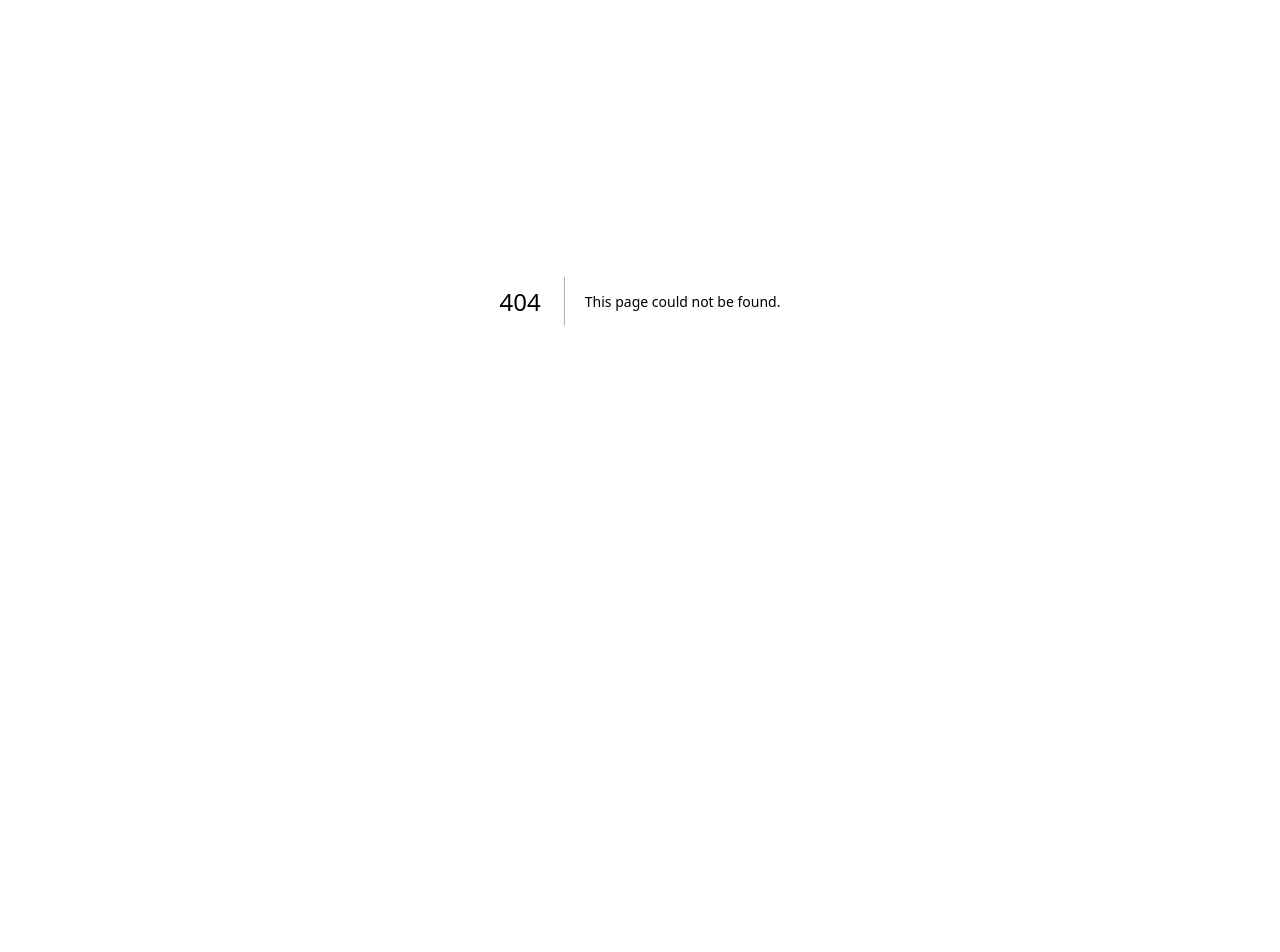
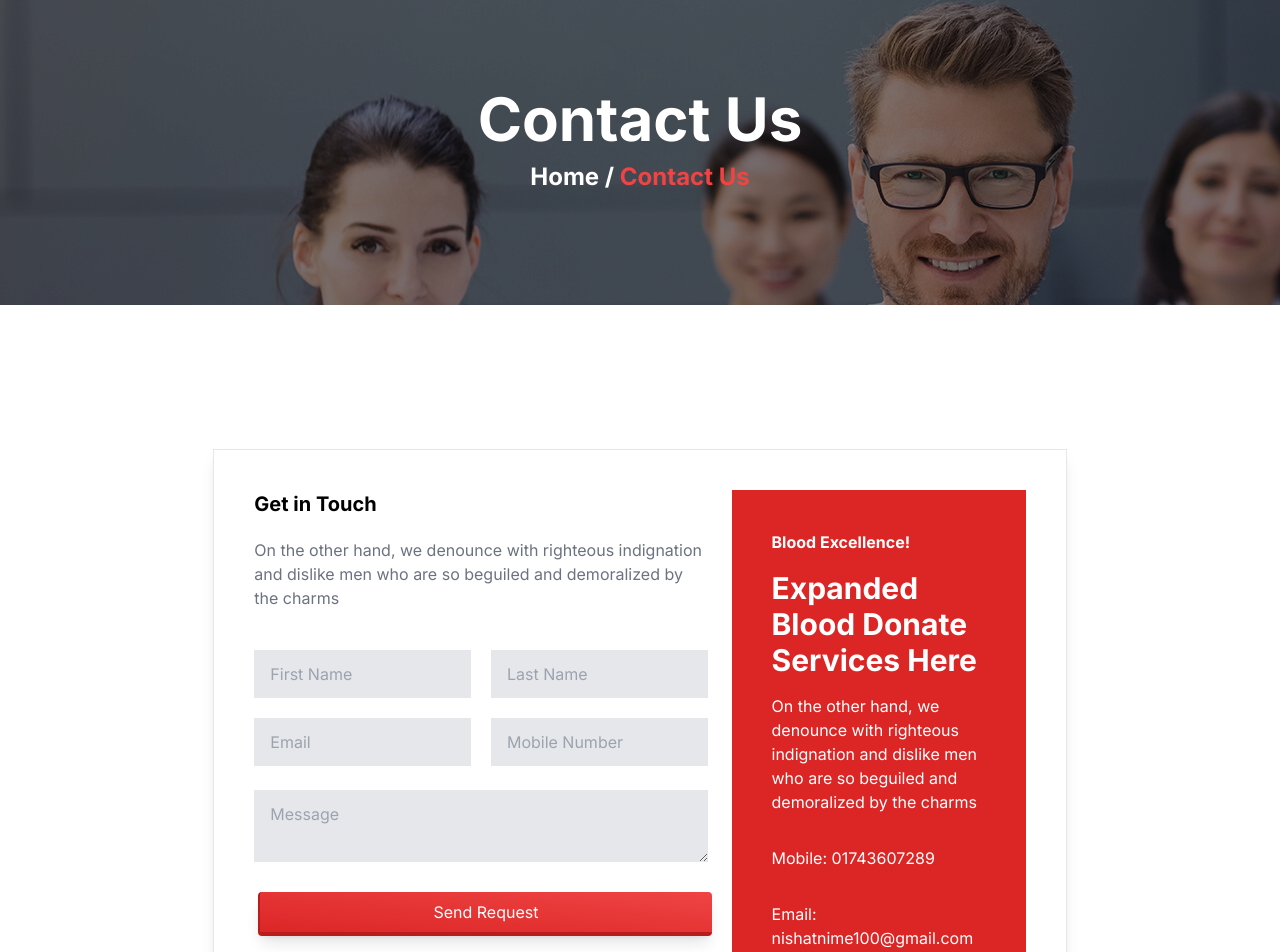
Before and after one commit to JannatunNimeNishat/blood_donation_application_client, a Next.js app: page /contact in a window 1280 px wide. Before the commit this address had no page. Shown: the part 99-1051 px from the top of the page. Before the commit the page ends 800 px from the top, so only its background shows below. Built offline with nearby package versions, Linux system fonts and the light colour scheme.

Commit message:
contact page added

```diff
--- a/src/app/(withCommonLayout)/aboutUs/page.tsx
+++ b/src/app/(withCommonLayout)/aboutUs/page.tsx
@@ -31,7 +31,7 @@ const AboutUsPage = () => {
     <div>
       {/* nav */}
       <div
-        className={` bg-fixed  bg-no-repeat  hidden lg:block`}
+        className={` bg-fixed  bg-no-repeat    hidden lg:block`}
         style={{ backgroundImage: `url(${aboutUsPage.src})` }}
       >
         <div className="lg:flex items-center justify-between backdrop-brightness-50 h-full w-full px-16 flex text-center  ">
--- /dev/null
+++ b/src/app/(withCommonLayout)/contact/page.tsx
@@ -0,0 +1,82 @@
+
+import aboutUsPage from "@/assets/landing_page/aboutUsPage.jpg";
+import PrimaryBtn from "@/components/ui/Button/PrimaryBtn";
+
+const ContactPage = () => {
+  return (
+    <div>
+      {/* nav */}
+      <div
+        className={` bg-fixed  bg-no-repeat  hidden lg:block`}
+        style={{ backgroundImage: `url(${aboutUsPage.src})` }}
+      >
+        <div className="lg:flex items-center justify-between backdrop-brightness-50 h-full w-full px-16 flex text-center  ">
+          <div className="text-center w-8/12 mx-auto py-28">
+            <h1 className="text-6xl text-center font-bold text-white">
+              Contact Us
+            </h1>
+            <p className="mt-3 text-2xl font-bold text-white ">
+              Home / <span className="text-red-500">Contact Us</span>
+            </p>
+          </div>
+        </div>
+      </div>
+      {/* contact form */}
+      <div className="max-w-[1440px] mx-auto py-10 lg:py-16">
+        <div className="lg:mt-20">
+          <div className="w-11/12 lg:w-8/12 mx-auto border shadow-lg lg:grid grid-cols-5 gap-6 p-10">
+            <div className="col-span-3 ">
+              <h2 className="text-xl font-bold">Get in Touch</h2>
+              <p className="text-gray-500 mt-5">On the other hand, we denounce with righteous indignation and dislike men who are so beguiled and demoralized by the charms</p>
+              <div className="h-full mt-10">
+                <div className="grid grid-cols-2 gap-5">
+                  <input
+                    type="text"
+                    placeholder="First Name"
+                    className="px-4 py-3 w-full bg-gray-200"
+                  />
+                  <input
+                    type="text"
+                    placeholder="Last Name"
+                    className="px-4 py-3 w-full bg-gray-200"
+                  />
+                  <input
+                    type="email"
+                    placeholder="Email"
+                    className="px-4 py-3 w-full bg-gray-200"
+                  />
+                  <input
+                    type="text"
+                    placeholder="Mobile Number"
+                    className="px-4 py-3 w-full bg-gray-200"
+                  />
+                </div>
+                <br />
+                <textarea
+                  name=""
+                  id=""
+                  placeholder="Message"
+                  className="px-4 py-3 w-full bg-gray-200 "
+                ></textarea>
+                <div className="mt-5">
+
+                <PrimaryBtn>Send Request</PrimaryBtn>
+                </div>
+              </div>
+            </div>
+            <div className="col-span-2 bg-red-600 p-10 text-white hidden lg:block">
+                <h4 className="font-bold">Blood Excellence!</h4>
+                <h1 className="text-3xl font-bold py-4">Expanded Blood Donate Services Here</h1>
+                <p>On the other hand, we denounce with righteous indignation and dislike men who are so beguiled and demoralized by the charms</p>
+                <p className="mt-8">Mobile: 01743607289</p>
+                <p className="mt-8">Email: nishatnime100@gmail.com</p>
+                <p className="mt-5">Location: Dhaka, Bangladesh</p>
+            </div>
+          </div>
+        </div>
+      </div>
+    </div>
+  );
+};
+
+export default ContactPage;
--- a/src/components/shared/Navbar/Navbar.tsx
+++ b/src/components/shared/Navbar/Navbar.tsx
@@ -185,7 +185,7 @@ const Navbar = () => {
 
             <Link
             href={"/contact"}
-            className={`${pathName === '/contact' ? "text-red-500" : "text-[#0F172A] "}
+            className={`${pathName === '/blog' ? "text-red-500" : "text-[#0F172A] "}
             text-[18px] font-medium leading-[26px]
             `}
 
```
